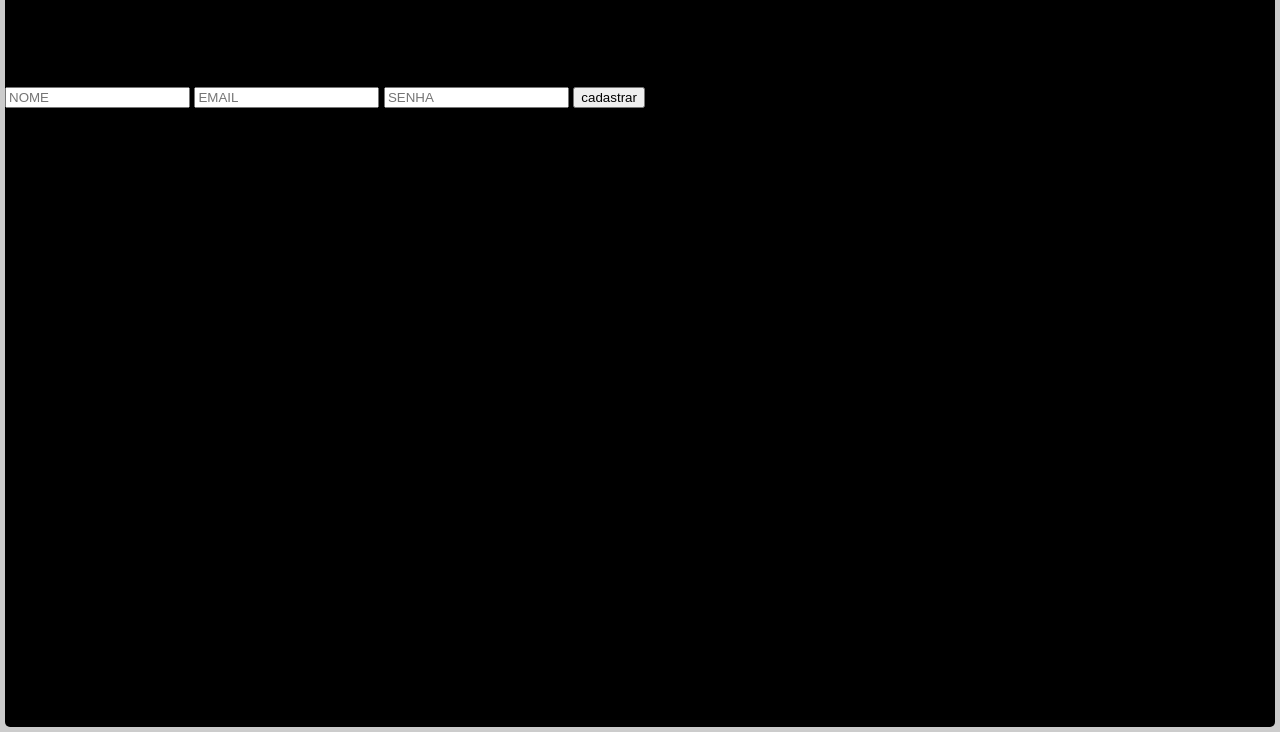
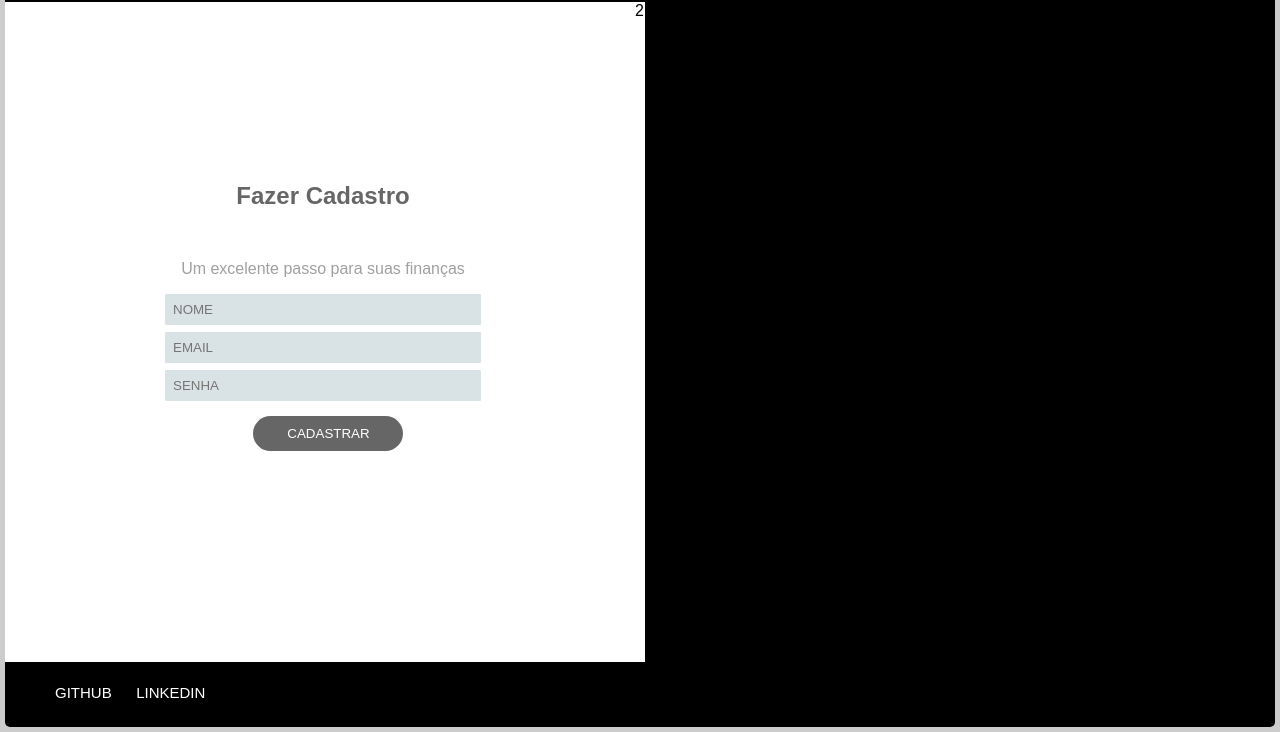
Before and after one commit to HugoVictor1/projeto-finan-as, a plain HTML site: page index.html in a window 1280 px wide. Shown: the part 68-800 px from the top of the page. Drawn offline with Linux system fonts and the light colour scheme.

Commit message:
Update style.css
commit atualização do formulário de cadastro

```diff
--- a/style.css
+++ b/style.css
@@ -18,11 +18,11 @@ nav{
 	color: white;
 }
 
-h1{
+h2{
 	margin-left: 40px;
 }
 
-ul{
+#cxNav{
 	position: absolute;
 	right: 35px;
 	top: 0;
@@ -34,11 +34,85 @@ li{
 	padding: 10px;
 	font-size: 15px;
 	text-transform: uppercase;
-
 }
-
 
 li:hover {
 	border-bottom: solid 1px yellow;
-    transition-delay: 0.3s ease;
+	transition-delay: 0.3s;
 }
+
+main{
+	display: flex;
+}
+
+.n1{
+	background-color: white;
+	width: 50%;
+	position: fixed;
+        top: 70px;
+	bottom:70px;
+}
+
+.n2{
+	width: 50%;
+	position: fixed;
+        top: 70px;
+	bottom:70px;
+	right: 5px;
+}
+
+section{
+	display: inline-block;
+	margin-left: 25%;
+	margin-top: 25%;
+}
+
+h1{
+	text-align: center;
+	color: #666666;
+	margin-bottom: 50px;
+}
+
+p{
+	text-align: center;
+	color: #a0a0a0;
+}
+
+input{
+	width: 300px;
+	padding: 8px;
+	border-radius: 1px;
+	border: none;
+	background-color: #d9e2e5;
+	margin: auto;
+	display: block;
+	margin-top: 7px;
+}
+
+button{
+	width: 150px;
+	padding: 10px;
+	border-radius: 20px;
+	border: none;
+	background-color: #666666;
+	color: white;
+	text-transform: uppercase;
+	margin: 15px 0 0 28%;
+}
+
+// footer
+
+.n3{
+	color: white;
+}
+
+footer{
+	color: white;
+	position: absolute;
+	left: 0;
+	bottom: 0;
+}
+
+footer li{
+	padding-bottom: 10px;
+}
```
Lines whose indentation alone changed are shown as unchanged.
